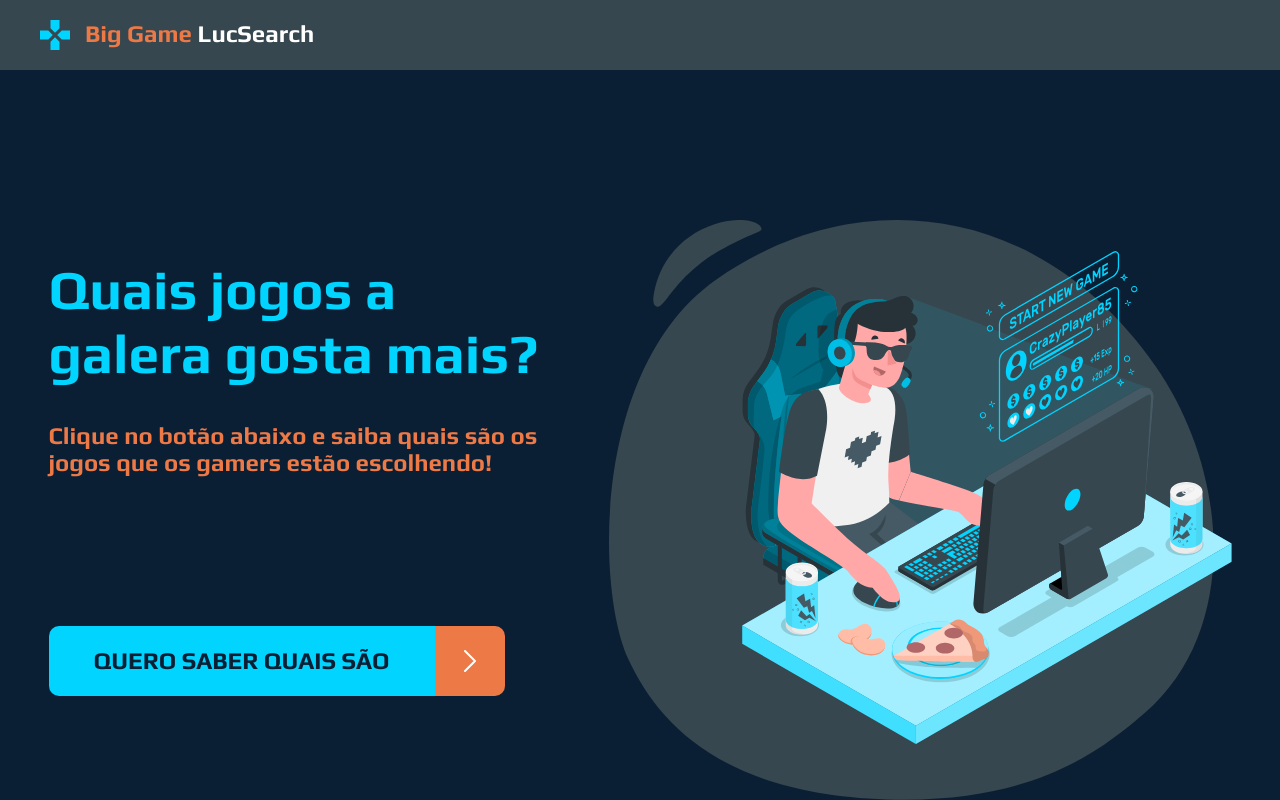
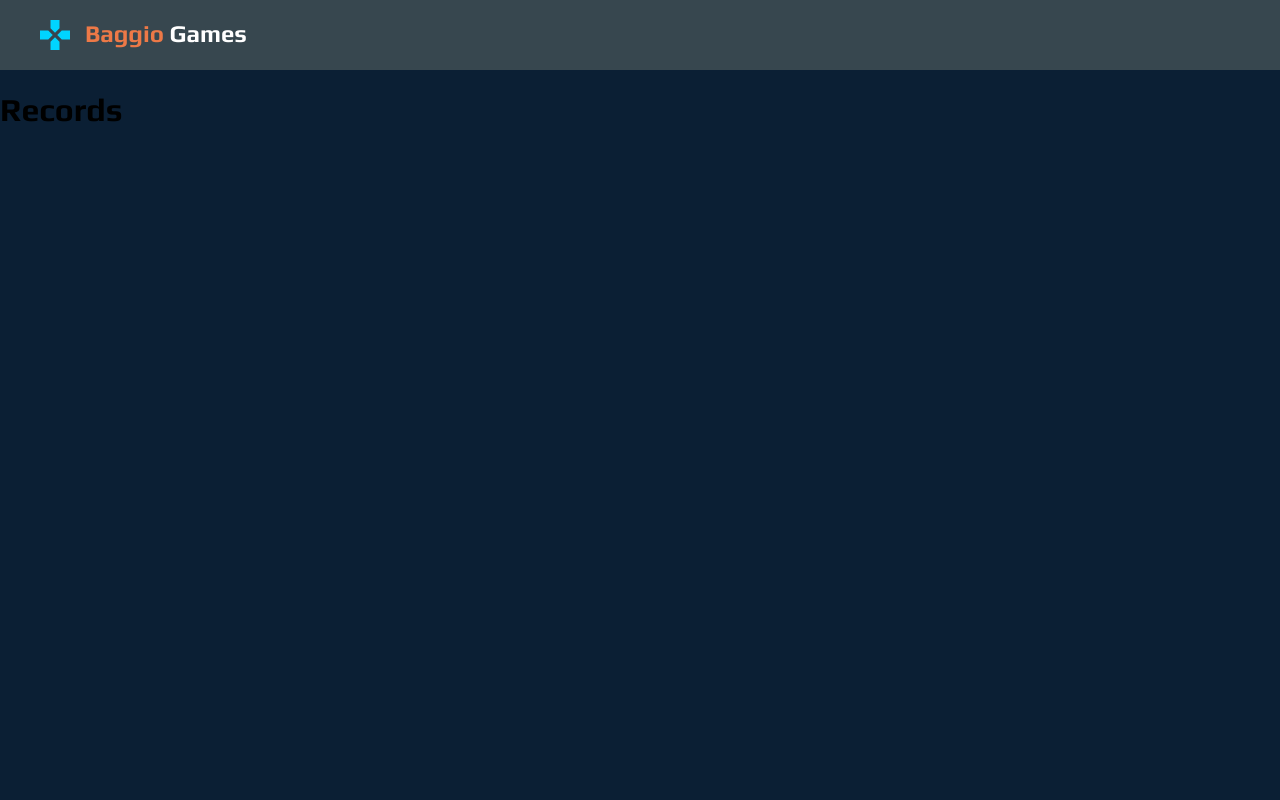
Before and after one commit to lucasverissimopapini/LucSearch, a React (Create React App) app in the folder front-web/: page /records in a window 1280 px wide. Built offline with nearby package versions, Linux system fonts and the light colour scheme.

Commit message:
Criando navegação com rotas

```diff
--- a/front-web/package.json
+++ b/front-web/package.json
@@ -10,8 +10,10 @@
     "@types/node": "^12.12.59",
     "@types/react": "^16.9.49",
     "@types/react-dom": "^16.9.8",
+    "@types/react-router-dom": "^5.1.5",
     "react": "^16.13.1",
     "react-dom": "^16.13.1",
+    "react-router-dom": "^5.2.0",
     "react-scripts": "3.4.3",
     "typescript": "^3.7.5"
   },
--- a/front-web/src/App.tsx
+++ b/front-web/src/App.tsx
@@ -1,14 +1,11 @@
 import React from 'react'
+import { Route } from 'react-router-dom';
 import './App.css';
-import Header from './components/Header';
-import Home from './pages/Home';
+import Routes from './Routes';
 
 function App() {
   return (
-    <div>
-      <Header/>
-      <Home/>
-    </div>
+    <Routes/>
   )
 }
 
--- /dev/null
+++ b/front-web/src/Routes.tsx
@@ -0,0 +1,21 @@
+import React from 'react';
+import { BrowserRouter, Switch , Route} from "react-router-dom";
+import Header from './components/Header';
+import Home from './pages/Home';
+import Records from './pages/Records';
+
+const Routes = () => (
+    <BrowserRouter>
+    <Header/>
+    <Switch>
+        <Route path="/" exact>
+            <Home/>
+        </Route>
+        <Route path="/records" exact>
+            <Records/>
+        </Route>
+    </Switch>
+    </BrowserRouter>
+)
+
+export default Routes;
--- a/front-web/src/components/Header/index.tsx
+++ b/front-web/src/components/Header/index.tsx
@@ -1,13 +1,16 @@
 import React from 'react';
 import './styles.css';
-import {ReactComponent as Logo} from '../../assets/logo.svg';
+import { ReactComponent as Logo } from '../../assets/logo.svg';
+import { Link } from 'react-router-dom';
 const Header = () => (
     <header className="main-header">
-<Logo />
-<div className="logo-text">
-    <span className="logo-text-1">Big Game</span>
-    <span className="logo-text-2"> LucSearch</span>
-</div>
+        <Logo />
+        <Link to="/">
+            <div className="logo-text">
+                <span className="logo-text-1">Baggio</span>
+                <span className="logo-text-2"> Games</span>
+            </div>
+        </Link>
     </header>
 );
 
--- a/front-web/src/pages/Home/index.tsx
+++ b/front-web/src/pages/Home/index.tsx
@@ -2,6 +2,7 @@ import React from 'react';
 import './styles.css';
 import { ReactComponent as ArrowIcon } from '../../assets/arrow.svg';
 import { ReactComponent as GamerImage } from '../../assets/gamer.svg';
+import { Link } from 'react-router-dom';
 
 const Home = () => (
     <div className="home-container">
@@ -12,16 +13,19 @@ const Home = () => (
             <h3 className="home-text-subtitle">
                 Clique no botão abaixo e saiba quais são os jogos que os gamers estão escolhendo!
             </h3>
-            <div className="home-actions">
-                <button className="home-btn">
-                    QUERO SABER QUAIS SÃO
+            <Link to="/records">
+                <div className="home-actions">
+                    <button className="home-btn">
+                        QUERO SABER QUAIS SÃO
                 </button>
-                <div className="home-btn-icon">
-                    <ArrowIcon/>
+                    <div className="home-btn-icon">
+                        <ArrowIcon />
+                    </div>
+
                 </div>
-            </div>
+            </Link>
         </div>
-        <GamerImage className="home-image"/>
+        <GamerImage className="home-image" />
     </div>
 )
 
--- /dev/null
+++ b/front-web/src/pages/Records/index.tsx
@@ -0,0 +1,7 @@
+import React from 'react';
+
+const Records = () => (
+    <h1>Records</h1>
+)
+
+export default Records;
```
Also changed, not shown: 1 other file (tests, documents, lock files or other folders).
